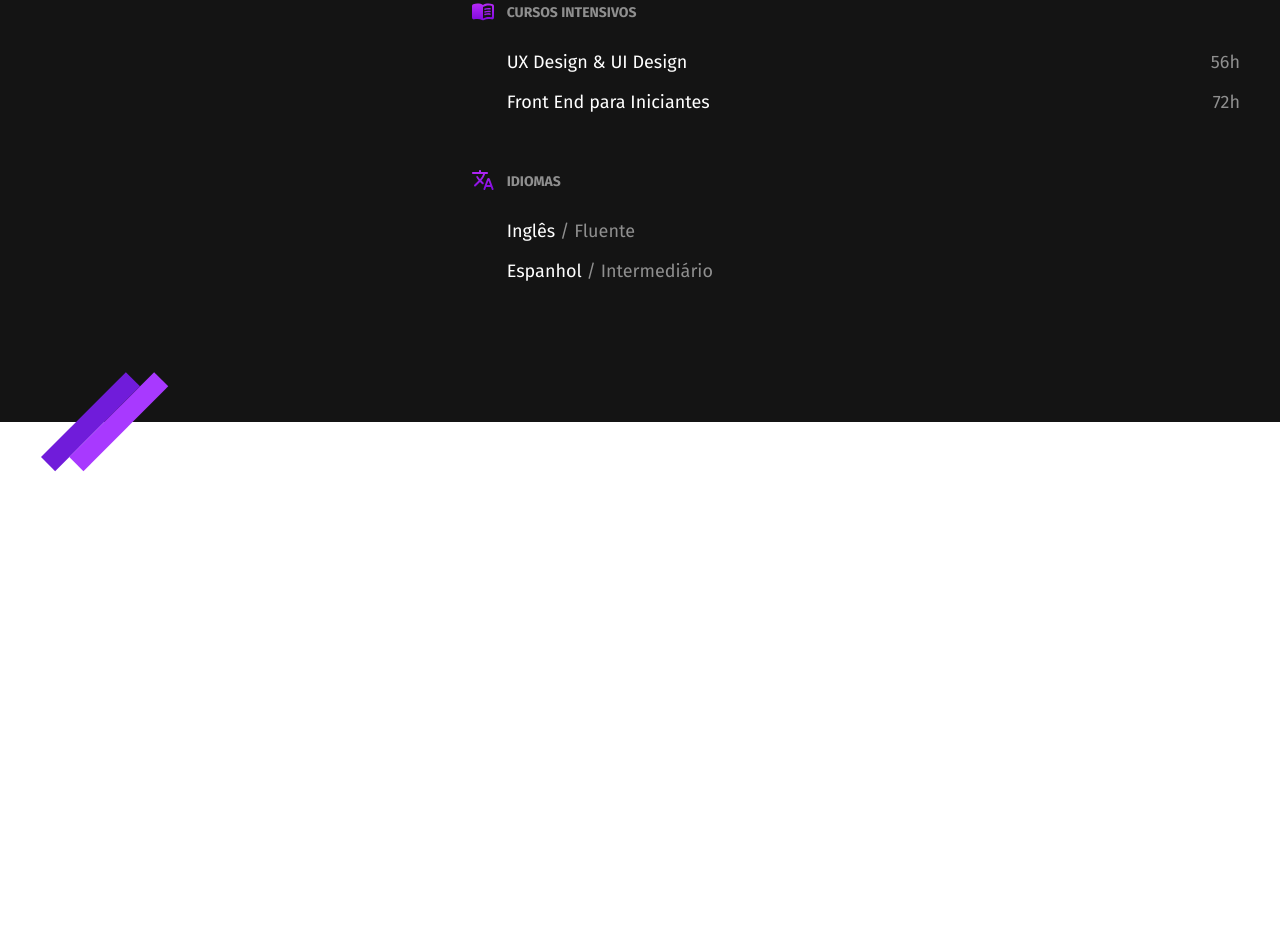
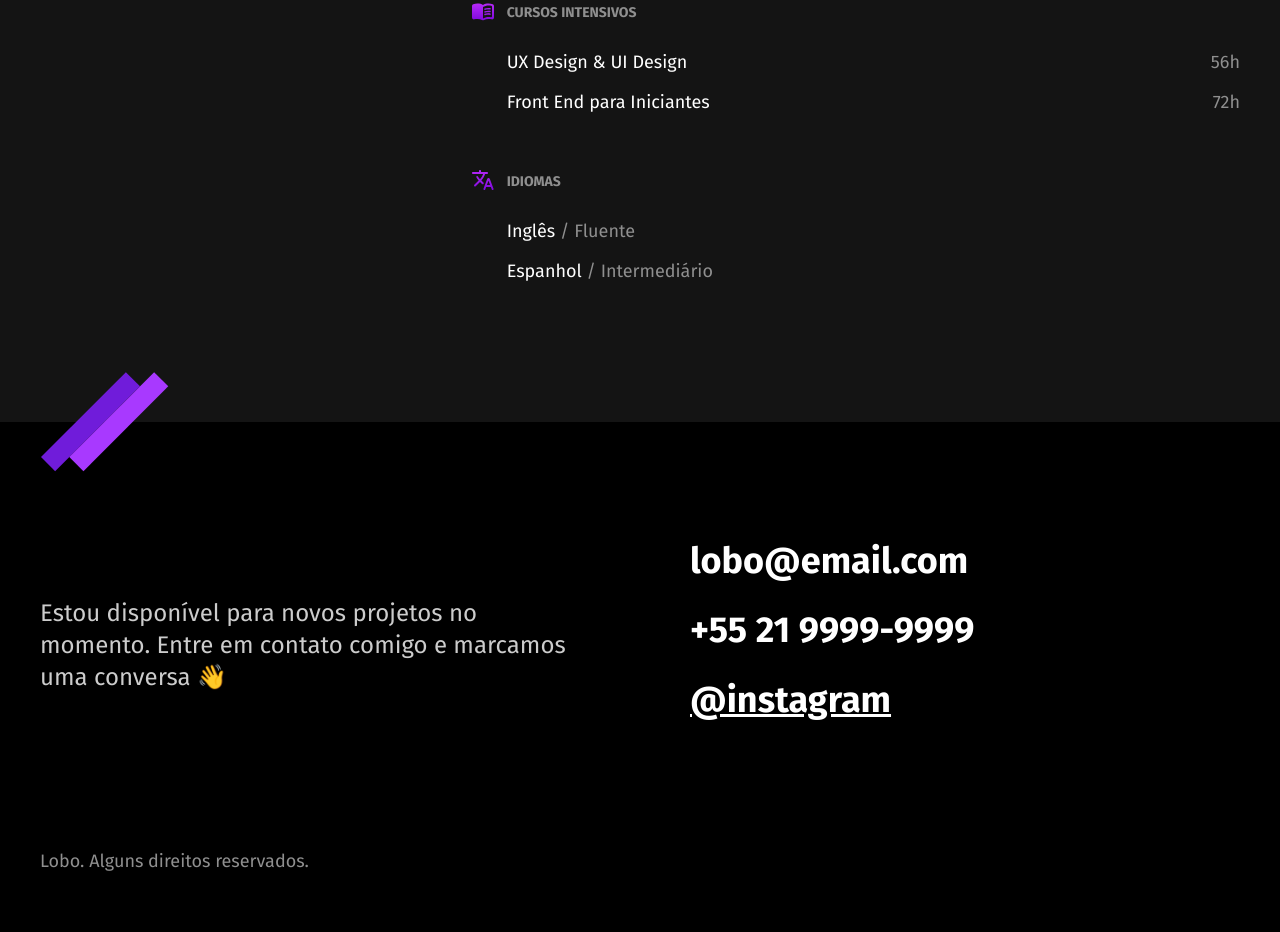
Before and after one commit to leidyAguiar/projeto-portfolio, a plain HTML site: page index.html in a window 1280 px wide. Shown: the part 2011-2943 px from the top of the page. Before the commit the page ends 2483 px from the top, so only its background shows below. Drawn offline with Linux system fonts and the light colour scheme.

Commit message:
Adiciona footer

```diff
--- /dev/null
+++ b/css/footer.css
@@ -0,0 +1,44 @@
+.footer {
+  background: #000000;
+}
+
+.footer-container {
+  display: grid;
+  padding: 120px 20px 60px 20px;
+  grid-template-columns: 1fr 1fr;
+  align-items: center;
+}
+
+.footer-texto {
+  font-size: 1.5rem;
+  line-height: 1.33;
+  color: #cccccc;
+}
+
+.footer-contato li {
+  font-weight: bold;
+  font-size: 2.25rem;
+  line-height: 1.1;
+  color: #ffffff;
+  margin-bottom: 30px;
+}
+
+.footer-contato li a {
+  color: #ffffff;
+}
+
+.footer-copy {
+  grid-column: 1 / -1;
+  font-size: 1.125rem;
+  color: #8f8f8f;
+}
+
+@media (max-width: 800px) {
+  .footer-container {
+    grid-template-columns: 1fr;
+    gap: 40px;
+  }
+  .footer-contato li {
+    font-size: 1.5rem;
+  }
+}
--- a/css/style.css
+++ b/css/style.css
@@ -3,3 +3,4 @@
 @import "./introducao.css";
 @import "./experiencia.css";
 @import "./formacao.css";
+@import "./footer.css";
--- a/index.html
+++ b/index.html
@@ -123,7 +123,17 @@
       </div>
     </div>
   </section>
-
+  <footer class="footer" id="contato">
+    <div class="container footer-container">
+      <p class="footer-texto">Estou disponível para novos projetos no momento. Entre em contato comigo e marcamos uma conversa 👋</p>
+      <ul class="footer-contato">
+        <li>lobo@email.com</li>
+        <li>+55 21 9999-9999</li>
+        <li><a href="/">@instagram</a></li>
+      </ul>
+      <p class="footer-copy">Lobo. Alguns direitos reservados.</p>
+    </div>
+  </footer>
 </body>
 
 </html>
```
